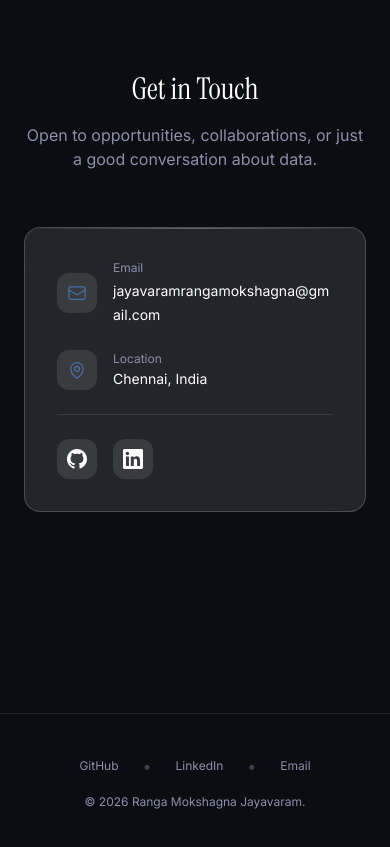
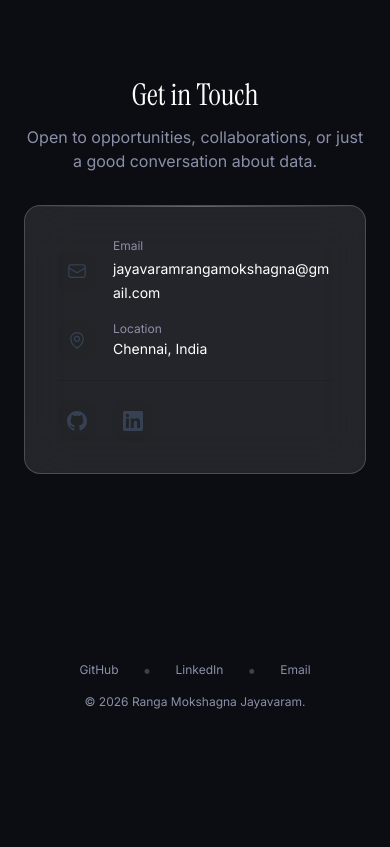
Before and after one commit to RangaMokshagna/portfolio, a Next.js app: page / in a window 390 px wide. Shown: the part 6100-6947 px from the top of the page. After the commit the page ends 6834 px from the top, so only its background shows below. Built offline with nearby package versions, Linux system fonts and the light colour scheme; no server answers.

Commit message:
fix: Contact section layout spacing, flex row layout, and footer gap optimization

```diff
--- a/screenshot.mjs
+++ b/screenshot.mjs
@@ -7,20 +7,21 @@ import { chromium } from 'playwright';
   const darkPage = await browser.newPage();
   await darkPage.goto('http://localhost:3000');
   await darkPage.waitForTimeout(2500); // wait for animations to settle
-  // Scroll to skills section to trigger IntersectionObserver animations
-  await darkPage.locator('#skills').scrollIntoViewIfNeeded();
-  await darkPage.waitForTimeout(1500); // Wait for stagger animations to finish
+  // Scroll to bottom (contact section)
+  await darkPage.evaluate(() => window.scrollTo(0, document.body.scrollHeight));
+  await darkPage.waitForTimeout(1500); // Wait for scroll and animations
 
   await darkPage.setViewportSize({ width: 1440, height: 900 });
-  await darkPage.locator('#skills').screenshot({ path: 'C:/Users/jayav/.gemini/antigravity/brain/be7aeff6-58a4-43ef-9525-7a7123a8b30c/.user_uploaded/skills-dark-1440.png' });
+  await darkPage.screenshot({ path: 'C:/Users/jayav/.gemini/antigravity/brain/be7aeff6-58a4-43ef-9525-7a7123a8b30c/.user_uploaded/contact-dark-1440.png' });
+
+  await darkPage.setViewportSize({ width: 1366, height: 768 });
+  await darkPage.screenshot({ path: 'C:/Users/jayav/.gemini/antigravity/brain/be7aeff6-58a4-43ef-9525-7a7123a8b30c/.user_uploaded/contact-dark-1366.png' });
 
   await darkPage.setViewportSize({ width: 768, height: 1024 });
-  await darkPage.locator('#skills').scrollIntoViewIfNeeded();
-  await darkPage.locator('#skills').screenshot({ path: 'C:/Users/jayav/.gemini/antigravity/brain/be7aeff6-58a4-43ef-9525-7a7123a8b30c/.user_uploaded/skills-dark-768.png' });
+  await darkPage.screenshot({ path: 'C:/Users/jayav/.gemini/antigravity/brain/be7aeff6-58a4-43ef-9525-7a7123a8b30c/.user_uploaded/contact-dark-768.png' });
 
   await darkPage.setViewportSize({ width: 390, height: 844 });
-  await darkPage.locator('#skills').scrollIntoViewIfNeeded();
-  await darkPage.locator('#skills').screenshot({ path: 'C:/Users/jayav/.gemini/antigravity/brain/be7aeff6-58a4-43ef-9525-7a7123a8b30c/.user_uploaded/skills-dark-390.png' });
+  await darkPage.screenshot({ path: 'C:/Users/jayav/.gemini/antigravity/brain/be7aeff6-58a4-43ef-9525-7a7123a8b30c/.user_uploaded/contact-dark-390.png' });
 
   // ─── Light mode screenshots ──────────────────────────────────────────────
   const lightPage = await browser.newPage();
@@ -29,16 +30,11 @@ import { chromium } from 'playwright';
   await lightPage.click('button[aria-label*="theme"], button[aria-label*="mode"], button[aria-label*="Toggle"]');
   await lightPage.waitForTimeout(1500);
 
-  await lightPage.locator('#skills').scrollIntoViewIfNeeded();
+  await lightPage.evaluate(() => window.scrollTo(0, document.body.scrollHeight));
   await lightPage.waitForTimeout(1500);
 
   await lightPage.setViewportSize({ width: 1440, height: 900 });
-  await lightPage.locator('#skills').scrollIntoViewIfNeeded();
-  await lightPage.locator('#skills').screenshot({ path: 'C:/Users/jayav/.gemini/antigravity/brain/be7aeff6-58a4-43ef-9525-7a7123a8b30c/.user_uploaded/skills-light-1440.png' });
-
-  await lightPage.setViewportSize({ width: 390, height: 844 });
-  await lightPage.locator('#skills').scrollIntoViewIfNeeded();
-  await lightPage.locator('#skills').screenshot({ path: 'C:/Users/jayav/.gemini/antigravity/brain/be7aeff6-58a4-43ef-9525-7a7123a8b30c/.user_uploaded/skills-light-390.png' });
+  await lightPage.screenshot({ path: 'C:/Users/jayav/.gemini/antigravity/brain/be7aeff6-58a4-43ef-9525-7a7123a8b30c/.user_uploaded/contact-light-1440.png' });
 
   await browser.close();
 })();
--- a/src/components/Contact.tsx
+++ b/src/components/Contact.tsx
@@ -8,25 +8,29 @@ import { GlassCard } from "./GlassCard";
  */
 export function Contact() {
   return (
-    <section id="contact" className="px-6 py-24 md:py-32 min-h-[100svh] flex flex-col justify-center">
-      <div className="max-w-content mx-auto">
+    <section id="contact" className="px-6 pt-24 pb-12 flex flex-col justify-center min-h-[calc(100svh-80px)]">
+      <div className="max-w-content mx-auto w-full">
         <ScrollReveal>
-          <h2 className="font-serif text-3xl md:text-4xl lg:text-5xl mb-4 text-center">
+          <h2 className="font-serif text-3xl md:text-4xl lg:text-5xl mb-3 text-center">
             Get in Touch
           </h2>
-          <p className="text-[var(--text-secondary)] text-center mb-14 max-w-md mx-auto">
+          <p className="text-[var(--text-secondary)] text-center mb-8 max-w-md mx-auto">
             Open to opportunities, collaborations, or just a good conversation about data.
           </p>
         </ScrollReveal>
 
         <ScrollReveal delay={0.1}>
-          <GlassCard className="p-8 md:p-10 max-w-lg mx-auto" tilt={false}>
-            <div className="space-y-6">
+          <GlassCard className="p-8 max-w-[700px] mx-auto w-full" tilt={false}>
+            {/* Flex container: row on desktop, column on mobile */}
+            <div className="flex flex-col lg:flex-row lg:items-center justify-between">
+
+              {/* Left Side: Email & Location */}
+              <div className="flex flex-col space-y-4">
                 {/* Email */}
                 <div className="flex items-center gap-4">
-                <div className="w-10 h-10 rounded-xl bg-white/10 dark:bg-white/[0.06] flex items-center justify-center shrink-0">
+                  <div className="w-10 h-10 rounded-xl bg-black/5 dark:bg-white/[0.06] flex items-center justify-center shrink-0">
                     <svg
-                    className="w-5 h-5 text-accent-blue dark:text-accent-blue-light"
+                      className="w-5 h-5 text-gray-700 dark:text-gray-300"
                       fill="none"
                       viewBox="0 0 24 24"
                       stroke="currentColor"
@@ -43,7 +47,7 @@ export function Contact() {
                     <p className="text-xs text-[var(--text-secondary)] mb-0.5">Email</p>
                     <a
                       href="mailto:jayavaramrangamokshagna@gmail.com"
-                    className="text-sm hover:text-accent-blue dark:hover:text-accent-blue-light transition-colors break-all"
+                      className="text-sm hover:text-gray-900 dark:hover:text-white transition-colors break-all"
                       aria-label="Send email to jayavaramrangamokshagna@gmail.com"
                     >
                       jayavaramrangamokshagna@gmail.com
@@ -53,9 +57,9 @@ export function Contact() {
 
                 {/* Location */}
                 <div className="flex items-center gap-4">
-                <div className="w-10 h-10 rounded-xl bg-white/10 dark:bg-white/[0.06] flex items-center justify-center shrink-0">
+                  <div className="w-10 h-10 rounded-xl bg-black/5 dark:bg-white/[0.06] flex items-center justify-center shrink-0">
                     <svg
-                    className="w-5 h-5 text-accent-blue dark:text-accent-blue-light"
+                      className="w-5 h-5 text-gray-700 dark:text-gray-300"
                       fill="none"
                       viewBox="0 0 24 24"
                       stroke="currentColor"
@@ -78,21 +82,22 @@ export function Contact() {
                     <p className="text-sm">Chennai, India</p>
                   </div>
                 </div>
+              </div>
 
-              {/* Divider */}
-              <hr className="border-white/10 dark:border-white/[0.06]" />
+              {/* Divider: horizontal on mobile, vertical on desktop */}
+              <hr className="my-5 lg:my-0 lg:mx-8 border-t lg:border-t-0 lg:border-l border-black/10 dark:border-white/10 lg:h-20" />
 
-              {/* Social links */}
+              {/* Right Side: Social links */}
               <div className="flex items-center gap-4">
                 <a
                   href="https://github.com/RangaMokshagna"
                   target="_blank"
                   rel="noopener noreferrer"
-                  className="w-10 h-10 rounded-xl bg-white/10 dark:bg-white/[0.06] flex items-center justify-center
-                    [-webkit-tap-highlight-color:transparent] transition-colors"
+                  className="w-10 h-10 rounded-xl bg-black/5 dark:bg-white/[0.06] flex items-center justify-center
+                    [-webkit-tap-highlight-color:transparent] hover:bg-black/10 dark:hover:bg-white/10 transition-colors"
                   aria-label="GitHub profile of Ranga Mokshagna"
                 >
-                  <svg className="w-5 h-5" viewBox="0 0 24 24" fill="currentColor">
+                  <svg className="w-5 h-5 text-gray-700 dark:text-gray-300" viewBox="0 0 24 24" fill="currentColor">
                     <path d="M12 0c-6.626 0-12 5.373-12 12 0 5.302 3.438 9.8 8.207 11.387.599.111.793-.261.793-.577v-2.234c-3.338.726-4.033-1.416-4.033-1.416-.546-1.387-1.333-1.756-1.333-1.756-1.089-.745.083-.729.083-.729 1.205.084 1.839 1.237 1.839 1.237 1.07 1.834 2.807 1.304 3.492.997.107-.775.418-1.305.762-1.604-2.665-.305-5.467-1.334-5.467-5.931 0-1.311.469-2.381 1.236-3.221-.124-.303-.535-1.524.117-3.176 0 0 1.008-.322 3.301 1.23.957-.266 1.983-.399 3.003-.404 1.02.005 2.047.138 3.006.404 2.291-1.552 3.297-1.23 3.297-1.23.653 1.653.242 2.874.118 3.176.77.84 1.235 1.911 1.235 3.221 0 4.609-2.807 5.624-5.479 5.921.43.372.823 1.102.823 2.222v3.293c0 .319.192.694.801.576 4.765-1.589 8.199-6.086 8.199-11.386 0-6.627-5.373-12-12-12z" />
                   </svg>
                 </a>
@@ -100,11 +105,11 @@ export function Contact() {
                   href="https://www.linkedin.com/in/ranga-mokshagna-jayavaram-3a1b33298/"
                   target="_blank"
                   rel="noopener noreferrer"
-                  className="w-10 h-10 rounded-xl bg-white/10 dark:bg-white/[0.06] flex items-center justify-center
-                    [-webkit-tap-highlight-color:transparent] transition-colors"
+                  className="w-10 h-10 rounded-xl bg-black/5 dark:bg-white/[0.06] flex items-center justify-center
+                    [-webkit-tap-highlight-color:transparent] hover:bg-black/10 dark:hover:bg-white/10 transition-colors"
                   aria-label="LinkedIn profile of Ranga Mokshagna Jayavaram"
                 >
-                  <svg className="w-5 h-5" viewBox="0 0 24 24" fill="currentColor">
+                  <svg className="w-5 h-5 text-gray-700 dark:text-gray-300" viewBox="0 0 24 24" fill="currentColor">
                     <path d="M20.447 20.452h-3.554v-5.569c0-1.328-.027-3.037-1.852-3.037-1.853 0-2.136 1.445-2.136 2.939v5.667H9.351V9h3.414v1.561h.046c.477-.9 1.637-1.85 3.37-1.85 3.601 0 4.267 2.37 4.267 5.455v6.286zM5.337 7.433c-1.144 0-2.063-.926-2.063-2.065 0-1.138.92-2.063 2.063-2.063 1.14 0 2.064.925 2.064 2.063 0 1.139-.925 2.065-2.064 2.065zm1.782 13.019H3.555V9h3.564v11.452zM22.225 0H1.771C.792 0 0 .774 0 1.729v20.542C0 23.227.792 24 1.771 24h20.451C23.2 24 24 23.227 24 22.271V1.729C24 .774 23.2 0 22.222 0h.003z" />
                   </svg>
                 </a>
--- a/src/components/Footer.tsx
+++ b/src/components/Footer.tsx
@@ -5,8 +5,8 @@ export function Footer() {
   const year = new Date().getFullYear();
 
   return (
-    <footer className="px-6 py-10 text-center border-t border-white/10 dark:border-white/5">
-      <div className="flex items-center justify-center gap-6 mb-4">
+    <footer className="px-6 py-6 text-center border-t border-black/10 dark:border-white/5">
+      <div className="flex items-center justify-center gap-6 mb-3">
         <a
           href="https://github.com/RangaMokshagna"
           target="_blank"
```
Lines whose indentation alone changed are shown as unchanged.
